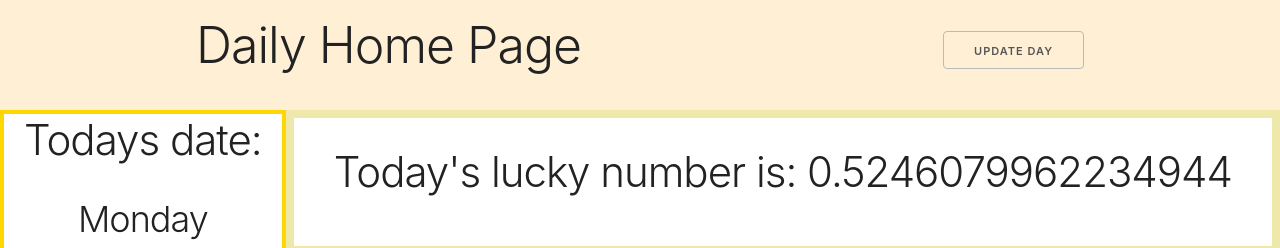
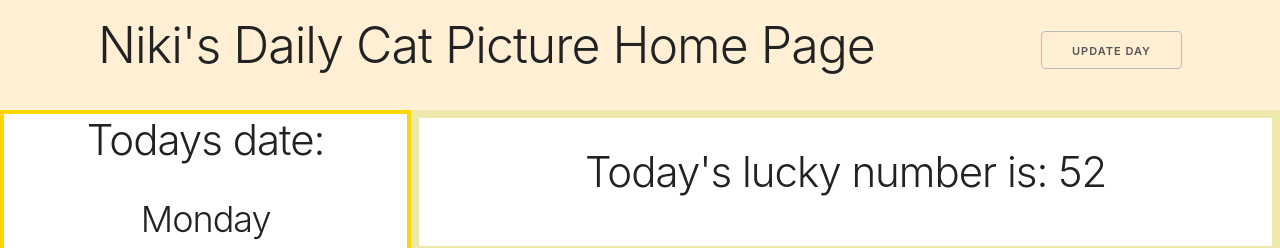
Before and after one commit to runquan-ray-zhou/starter-react-lifecycle-networking, a React (Vite) app: page / in a window 1280 px wide. Shown: the top 248 px of the page. Built offline with nearby package versions, Linux system fonts and the light colour scheme; no server answers.

Commit message:
add more info

```diff
--- a/src/App.jsx
+++ b/src/App.jsx
@@ -17,16 +17,9 @@ function App() {
   const [today, setToday] = useState({});
   const [vibe, setVibe] = useState("");
 
-  // function getData() {
-  //   console.log("I am getting data");
-  // }
-  // useEffect(() => {
-  //   getData();
-  // });
-
   useEffect(() => {
-    setNumber(Math.random());
-  }, []);
+    setNumber(Math.round(Math.random() * 100));
+  }, [index]);
 
   useEffect(() => {
   setToday(days[index]);
@@ -59,19 +52,19 @@ function getFeaturedDog() {
     .then((json) => {
       setDog(json[0]);
     })
-    // .catch((err) => {
-    //   console.log("error fetching image");
-    // });
+    .catch((err) => {
+      console.log("error fetching image");
+    });
 }
 
 useEffect(() => {
   getFeaturedDog();
-}, []);
+}, [index]);
 
   return (
     <div className="App">
       <header style={{ backgroundColor: color }}>
-        <h1>Daily Home Page </h1>
+        <h1>Niki's Daily Cat Picture Home Page </h1>
         <button onClick={updateIndex}>Update Day</button>
       </header>
       <main>
```
